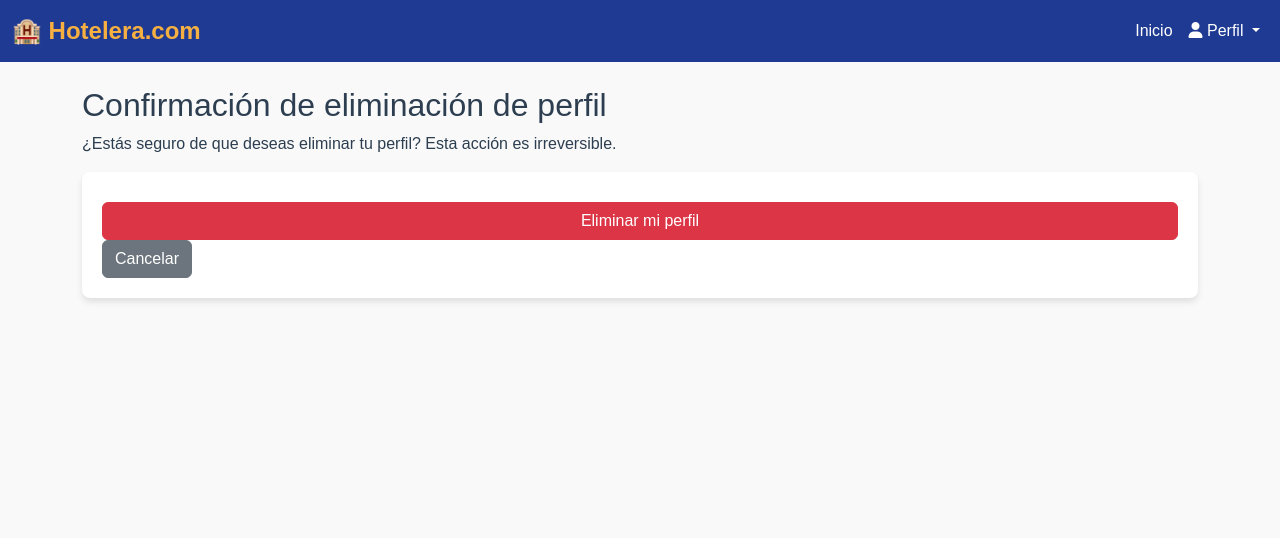
After one commit to elmerurbina/hotelera.com, a Django app: page /profiles/eliminar-perfil/ in a window 1280 px wide. The commit adds this page. Shown: the top 538 px of the page. Run offline with Django 5.2, Linux system fonts and the light colour scheme; the visitor is signed in with stand-in values (Sample User, id 1); data that the repository does not hold is empty.

Commit message:
eliminacion de perfil y custom logout

```diff
--- a/hotelera/settings.py
+++ b/hotelera/settings.py
@@ -16,6 +16,7 @@ STATICFILES_DIRS = [
 MEDIA_URL = '/media/'
 MEDIA_ROOT = BASE_DIR / 'media'
 
+LOGOUT_REDIRECT_URL = 'pagina_logout'
 
 SECRET_KEY = "django-insecure-l^b$zy4wjy(hx@f#60k%6!5a@zwuwmp8uw!7)xua0^zzzv_obb"
 DEBUG = True
--- a/hotelera/urls.py
+++ b/hotelera/urls.py
@@ -18,6 +18,7 @@ from django.conf import settings
 from django.conf.urls.static import static
 from django.contrib import admin
 from django.urls import path, include
+from django.views.generic import TemplateView
 
 from hotelera.views import HomeView
 
@@ -25,7 +26,7 @@ urlpatterns = [
     path("admin/", admin.site.urls),
 
     path('', HomeView.as_view(), name='home'),
-
+    path('pagina_logout/', TemplateView.as_view(template_name='logout_page.html'), name='pagina_logout'),
     path('profiles/', include('services.profiles.urls')),
     path('reserves/', include('services.reserves.urls')),
 ] + static(settings.MEDIA_URL, document_root=settings.MEDIA_ROOT)
--- a/hotelera/views.py
+++ b/hotelera/views.py
@@ -1,4 +1,6 @@
+from django.contrib.auth.views import LogoutView
 from django.shortcuts import render
+from django.urls import reverse_lazy
 from django.views import View
 from django.views.generic import TemplateView
 
@@ -9,3 +11,7 @@ class HomeView(View):
     def get(self, request):
         hoteles = User.objects.filter(rol='hotel')
         return render(request, 'index.html', {'hoteles': hoteles})
+
+class CustomLogoutView(LogoutView):
+    # Redirigir a una URL personalizada después de hacer logout
+    next_page = reverse_lazy('pagina_logout')
--- a/services/profiles/urls.py
+++ b/services/profiles/urls.py
@@ -2,7 +2,7 @@
 from django.contrib.auth.views import LogoutView
 from django.urls import path
 from .views import LoginView, RegistroUsuarioView, RegistroEmpleadoView, LoginEmpleadoView, EliminarEmpleadoView, \
-    PerfilUsuarioView
+    PerfilUsuarioView, EliminarPerfilView
 
 urlpatterns = [
     path('login/', LoginView.as_view(), name='login'),
@@ -12,4 +12,5 @@ urlpatterns = [
     path('eliminar-empleado/', EliminarEmpleadoView.as_view(), name='eliminar_empleado'),
     path('logout/', LogoutView.as_view(), name='logout'),
     path('mi-perfil/', PerfilUsuarioView.as_view(), name='ver-perfil'),
+    path('eliminar-perfil/', EliminarPerfilView.as_view(), name='eliminar-perfil'),
 ]
--- a/services/profiles/views.py
+++ b/services/profiles/views.py
@@ -4,9 +4,9 @@ from django.contrib.auth.mixins import LoginRequiredMixin
 from django.urls import reverse_lazy
 from django.views import View
 from django.shortcuts import render, redirect
-from django.contrib.auth import authenticate, login
+from django.contrib.auth import authenticate, login, logout
 from django.contrib.auth.hashers import make_password, check_password
-from django.views.generic import UpdateView
+from django.views.generic import UpdateView, DeleteView
 
 from .models import User, Empleado
 
@@ -162,3 +162,19 @@ class PerfilUsuarioView(LoginRequiredMixin, UpdateView):
             form.fields.pop('imagen_hotel')
 
         return form
+
+
+
+class EliminarPerfilView(LoginRequiredMixin, DeleteView):
+    model = User
+    template_name = 'auth/confirmar_eliminacion.html'
+    success_url = reverse_lazy('home')  # Redirige al logout después de la eliminación
+
+    def get_object(self, queryset=None):
+        return self.request.user  # El usuario autenticado actual
+
+    def delete(self, request, *args, **kwargs):
+        self.object = self.get_object()
+        logout(request)  # Cierra la sesión después de eliminar el perfil
+        self.object.delete()
+        return super().delete(request, *args, **kwargs)
--- /dev/null
+++ b/templates/auth/confirmar_eliminacion.html
@@ -0,0 +1,12 @@
+{% extends 'base.html' %}
+
+{% block content %}
+  <h2>Confirmación de eliminación de perfil</h2>
+  <p>¿Estás seguro de que deseas eliminar tu perfil? Esta acción es irreversible.</p>
+
+  <form method="post">
+    {% csrf_token %}
+    <button type="submit" class="btn btn-danger">Eliminar mi perfil</button>
+    <a href="{% url 'ver-perfil' %}" class="btn btn-secondary">Cancelar</a>
+  </form>
+{% endblock %}
--- a/templates/auth/perfil.html
+++ b/templates/auth/perfil.html
@@ -24,4 +24,8 @@
         <h4>Logo del Hotel:</h4>
         <img src="{{ user.imagen_hotel.url }}" alt="Logo del hotel" width="150">
     {% endif %}
+
+    <a href="{% url 'eliminar-perfil' %}" class="btn btn-danger" onclick="return confirm('¿Estás seguro de que deseas eliminar tu perfil? Esta acción es irreversible.');">
+    Eliminar perfil
+  </a>
 {% endblock %}
```
Also changed, not shown: templates/logout_page.html (added, +8 -0 lines).
